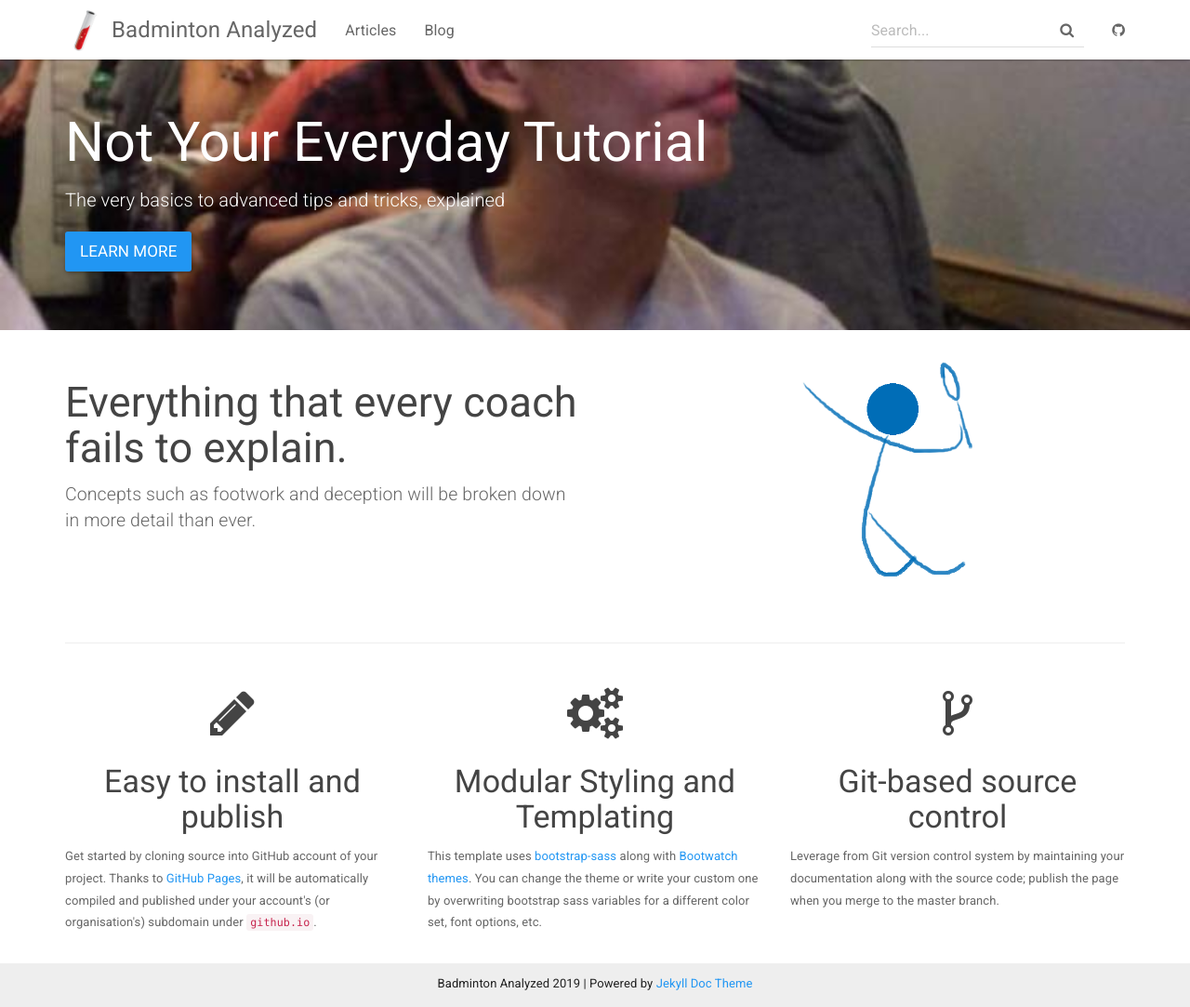
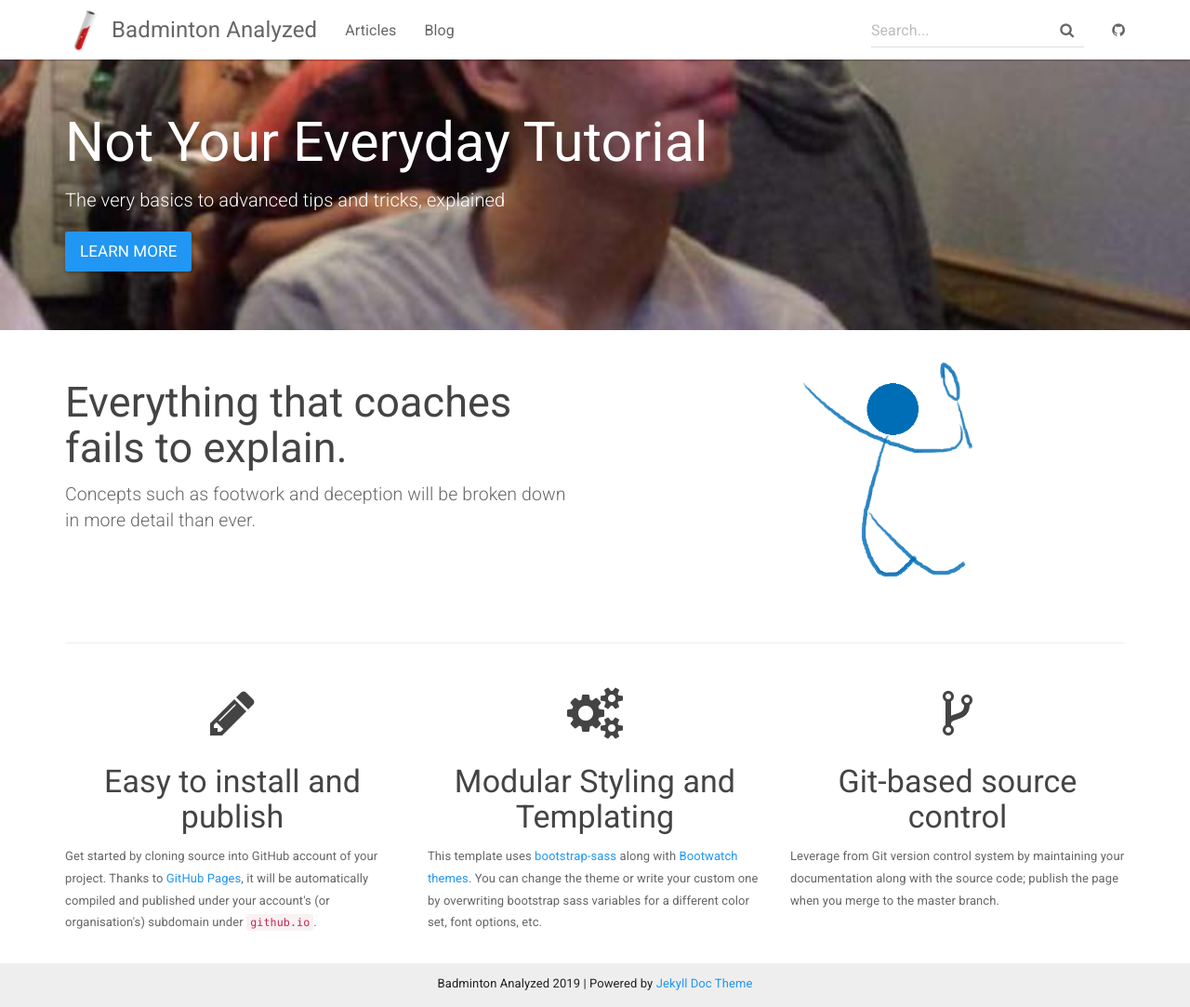
Before and after one commit to Amisuta/badminton, a Jekyll site: the page built from index.html, in a window 1280 px wide and 1083 px high. Shown: the whole window at 93% size. Built offline with Jekyll 4.4.1, drawn with Linux system fonts in a browser that asks for light colours.

Commit message:
Update index.html

```diff
--- a/index.html
+++ b/index.html
@@ -13,7 +13,7 @@ layout: default
 <div class="container">
     <div class="row">
         <div class="col-md-6">
-            <h2 class="header-light regular-pad">Everything that every coach fails to explain.</h2>
+            <h2 class="header-light regular-pad">Everything that coaches fails to explain.</h2>
               <p class="lead">Concepts such as footwork and deception will be broken down in more detail than ever.</p>
         </div>
         <div class="col-md-6 text-center">
```
